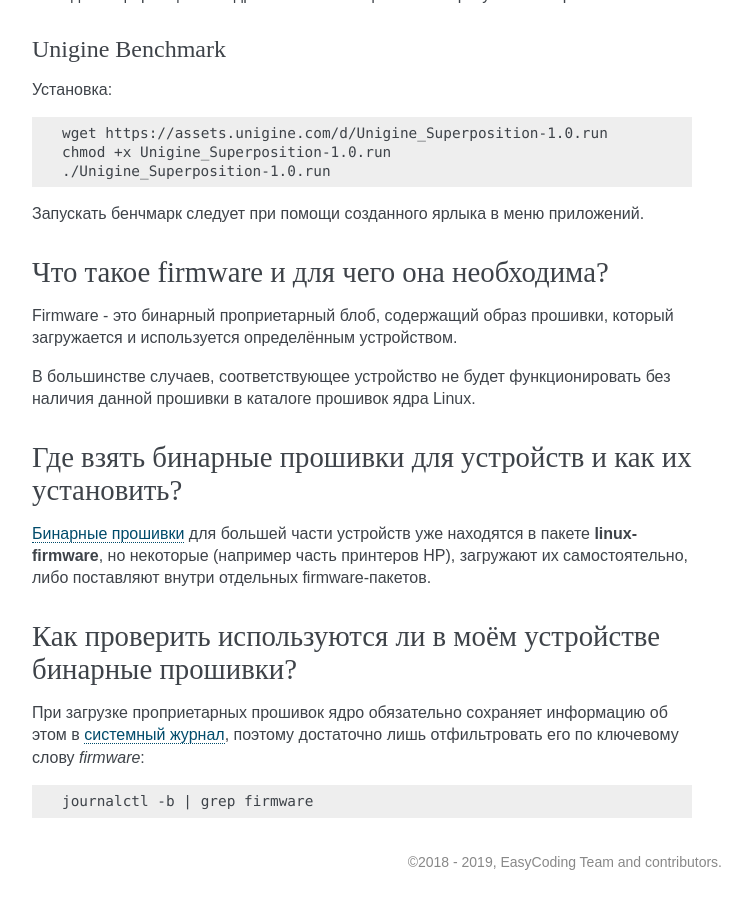
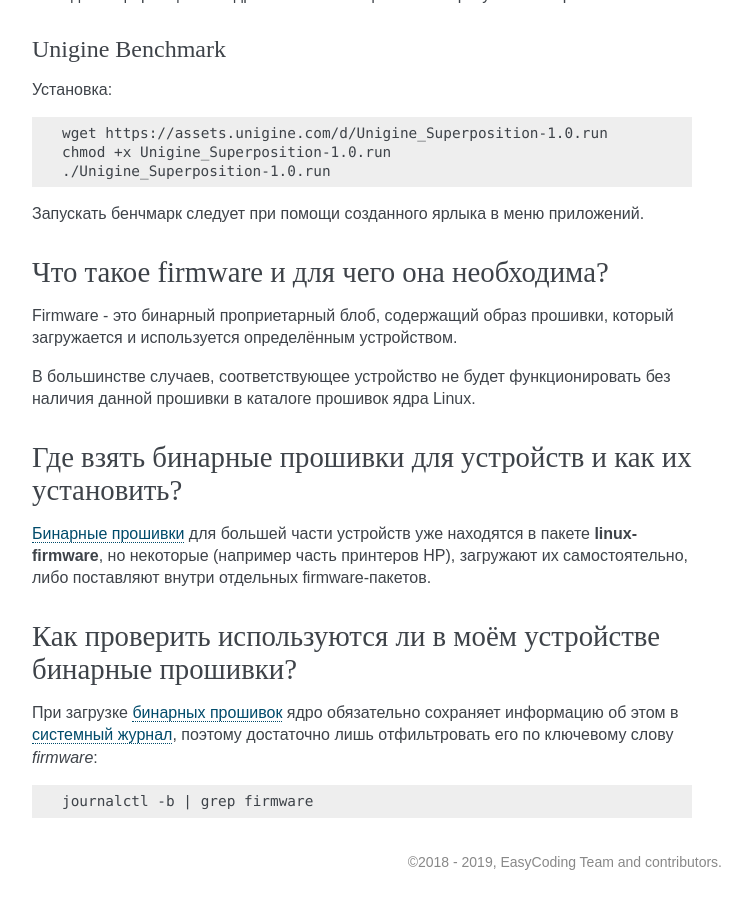
Before and after one commit to RussianFedora/FAQ, a Sphinx documentation site: the page built from source/hardware.rst, in a window 1280 px wide and 900 px high, scrolled down 6150 px. Shown: the whole window, without its empty margins (388-1137 px from the left). Built offline with Sphinx 7.4.7, drawn with Linux system fonts in a browser that asks for light colours.

Commit message:
Added internal hyperlink to firmware question.

```diff
--- a/source/hardware.rst
+++ b/source/hardware.rst
@@ -375,7 +375,7 @@
 Как проверить используются ли в моём устройстве бинарные прошивки?
 =====================================================================
 
-При загрузке проприетарных прошивок ядро обязательно сохраняет информацию об этом в :ref:`системный журнал <journal-current>`, поэтому достаточно лишь отфильтровать его по ключевому слову *firmware*:
+При загрузке :ref:`бинарных прошивок <linux-firmware>` ядро обязательно сохраняет информацию об этом в :ref:`системный журнал <journal-current>`, поэтому достаточно лишь отфильтровать его по ключевому слову *firmware*:
 
 .. code-block:: bash
 
```
